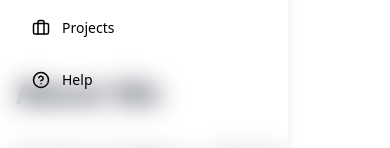
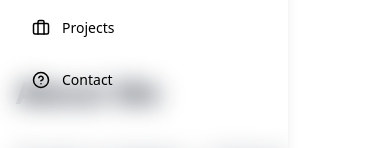
Before and after one commit to pacc-jean/portfolio-jealc, a Next.js app in the folder jealc/: page / in a window 390 px wide. Both pictures are taken after a click on the button "Open Menu". Shown: the part 680-828 px from the top of the page. Built offline with nearby package versions, Linux system fonts and the light colour scheme.

Commit message:
nav change

```diff
--- a/jealc/src/app/components/MobileDrawer.tsx
+++ b/jealc/src/app/components/MobileDrawer.tsx
@@ -35,8 +35,7 @@ export default function MobileDrawer({ isOpen, onClose }: { isOpen: boolean; onC
         <NavItem icon={<Home size={18} />} label="Home" href="/" />
         <NavItem icon={<User size={18} />} label="About" href="/about" />
         <NavItem icon={<Briefcase size={18} />} label="Projects" href="/projects" />
-
-        <NavItem icon={<HelpCircle size={18} />} label="Help" href="#" />
+        <NavItem icon={<HelpCircle size={18} />} label="Contact" href="/contact" />
       </div>
 
     </motion.div>
```
